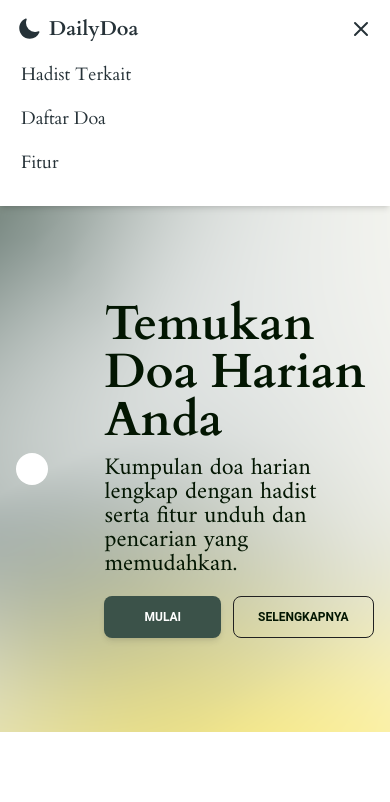
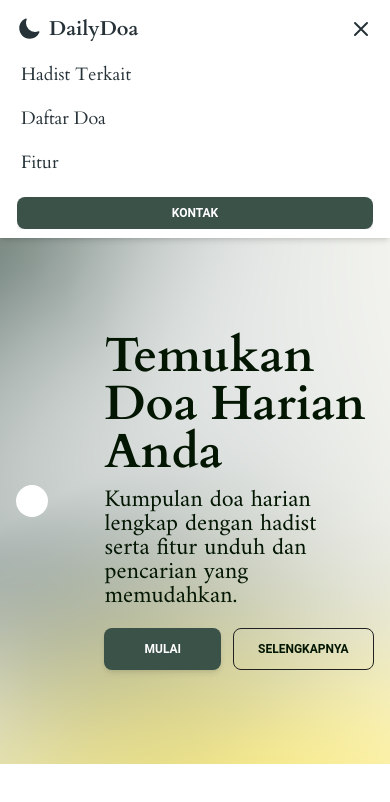
Before and after one commit to iammburg/DailyDoa, a React (Vite) app: page / in a window 390 px wide. Both pictures are taken after a click on the button 361 px from the left and 29 px from the top of the page. Shown: the top 802 px of the page. Built offline with nearby package versions, Linux system fonts and the light colour scheme.

Commit message:
fix: navbar max-wodth and button fix

```diff
--- a/src/components/Navbar.jsx
+++ b/src/components/Navbar.jsx
@@ -53,7 +53,8 @@ export function StickyNavbar() {
   );
 
   return (
-    <Navbar className="sticky top-0 z-10 h-max max-w-full rounded-none px-4 py-2 lg:px-8 lg:py-4">
+    <div className="flex items-center justify-center">
+      <Navbar className="max-w-screen-xxl sticky top-0 z-10 h-max rounded-none px-4 py-2 lg:px-8 lg:py-4">
         <div className="flex items-center justify-between text-blue-gray-900">
           <Typography
             as="a"
@@ -128,11 +129,12 @@ export function StickyNavbar() {
         <MobileNav open={openNav}>
           {navList}
           <div className="flex items-center gap-x-1">
-          <Button size="sm" className="hidden bg-color-jungle lg:inline-block">
+            <Button fullWidth size="sm" className="bg-color-jungle">
               <span>Kontak</span>
             </Button>
           </div>
         </MobileNav>
       </Navbar>
+    </div>
   );
 }
```
Lines whose indentation alone changed are shown as unchanged.
